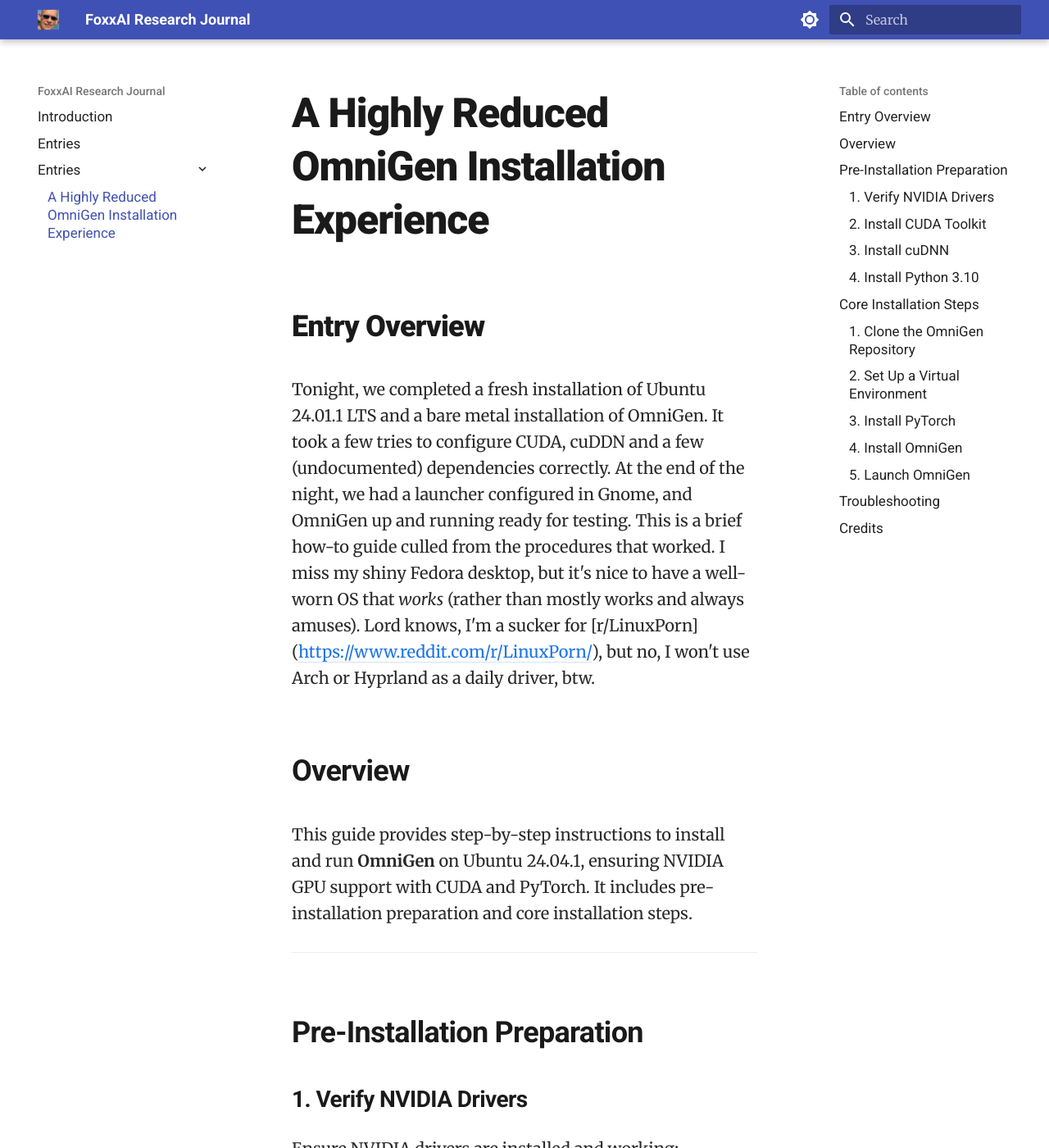
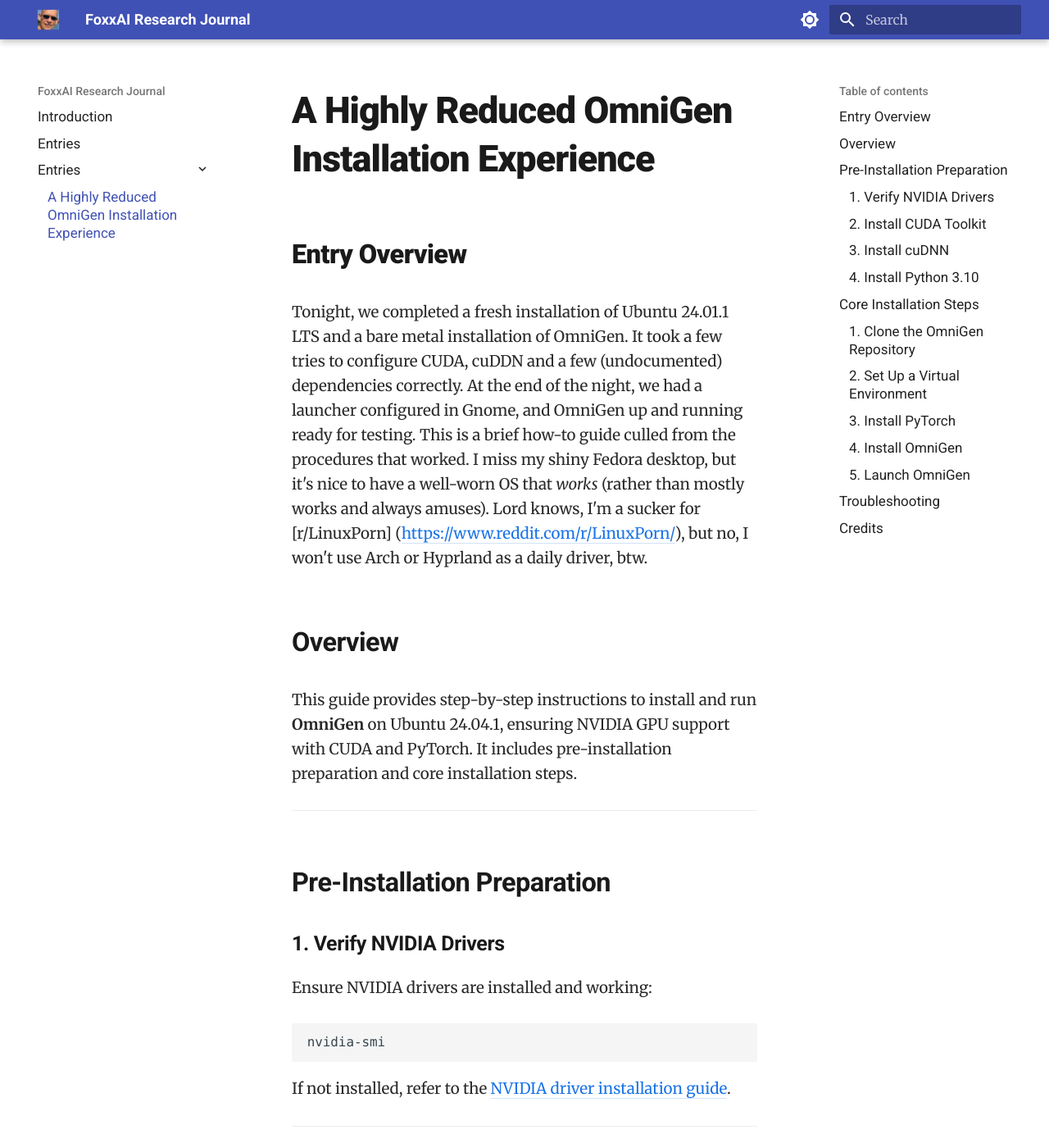
Before and after one commit to Foxxai/foxxai.xyz, an MkDocs documentation site: the page built from docs/entries/2025-01-19.md, in a window 1280 px wide and 1400 px high. Shown: the whole window at 82% size. Built offline with MkDocs 1.6.1 and Material for MkDocs 9.7.7, drawn with Linux system fonts in a browser that asks for light colours.

Commit message:
Refine typography: adjusted kerning, smoother text rendering, and optimized heading hierarchy

```diff
--- a/docs/stylesheets/extra.css
+++ b/docs/stylesheets/extra.css
@@ -53,10 +53,21 @@
 
 /* Body text */
 .md-typeset {
-    font-size: 1rem !important;  /* Further reduced to 16px */
+    font-size: 0.9375rem !important;  /* Reduced to 15px */
     line-height: 1.6 !important;
     color: #292929;
     font-weight: 400;
+    letter-spacing: -0.003em;  /* Subtle kerning adjustment */
+    font-kerning: normal;
+    -webkit-font-smoothing: antialiased;  /* Smoother text rendering */
+    -moz-osx-font-smoothing: grayscale;
+}
+
+/* Paragraph refinements */
+.md-typeset p {
+    font-size: inherit;
+    margin-bottom: 1.8em;
+    text-rendering: optimizeLegibility;  /* Better kerning and ligatures */
 }
 
 /* Force navigation font styles */
@@ -89,20 +100,23 @@
 
 /* Adjust heading sizes and spacing for better hierarchy */
 .md-typeset h1 {
-    font-size: 2.5rem;
+    font-size: 2.25rem;
     margin-bottom: 1.2em;
+    letter-spacing: -0.022em;
 }
 
 .md-typeset h2 {
-    font-size: 1.8rem;
+    font-size: 1.625rem;
     margin-top: 2em;
     margin-bottom: 1em;
+    letter-spacing: -0.018em;
 }
 
 .md-typeset h3 {
-    font-size: 1.4rem;
+    font-size: 1.25rem;
     margin-top: 1.8em;
     margin-bottom: 0.8em;
+    letter-spacing: -0.015em;
 }
 
 /* Paragraph spacing */
```
